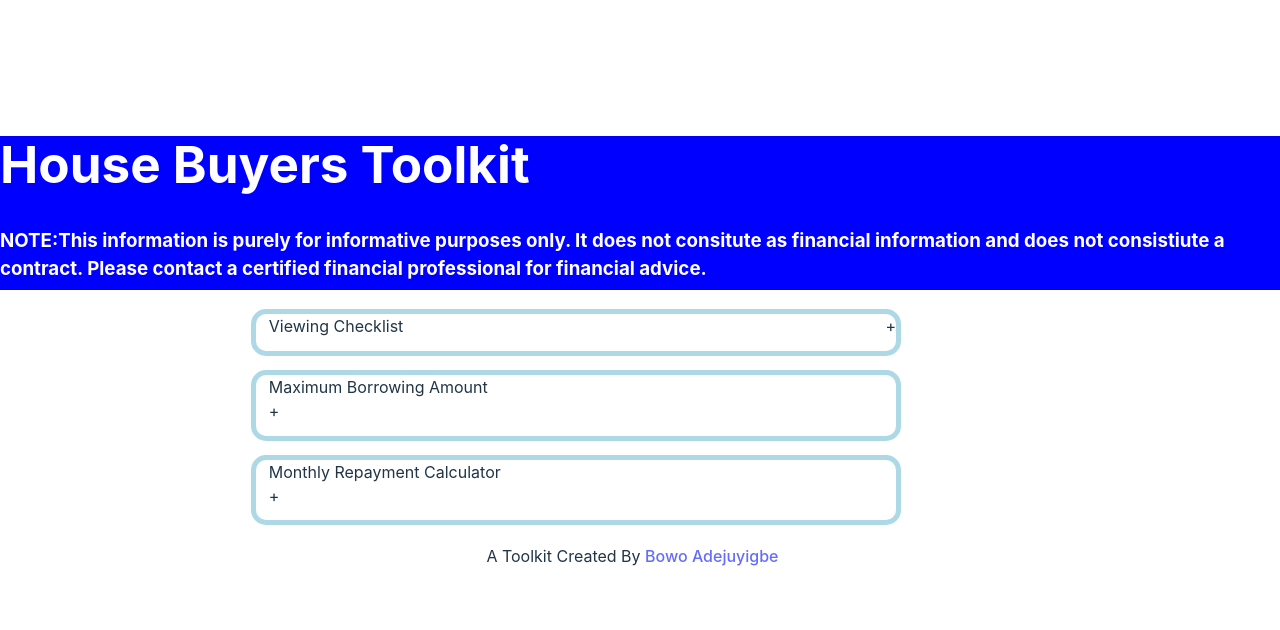
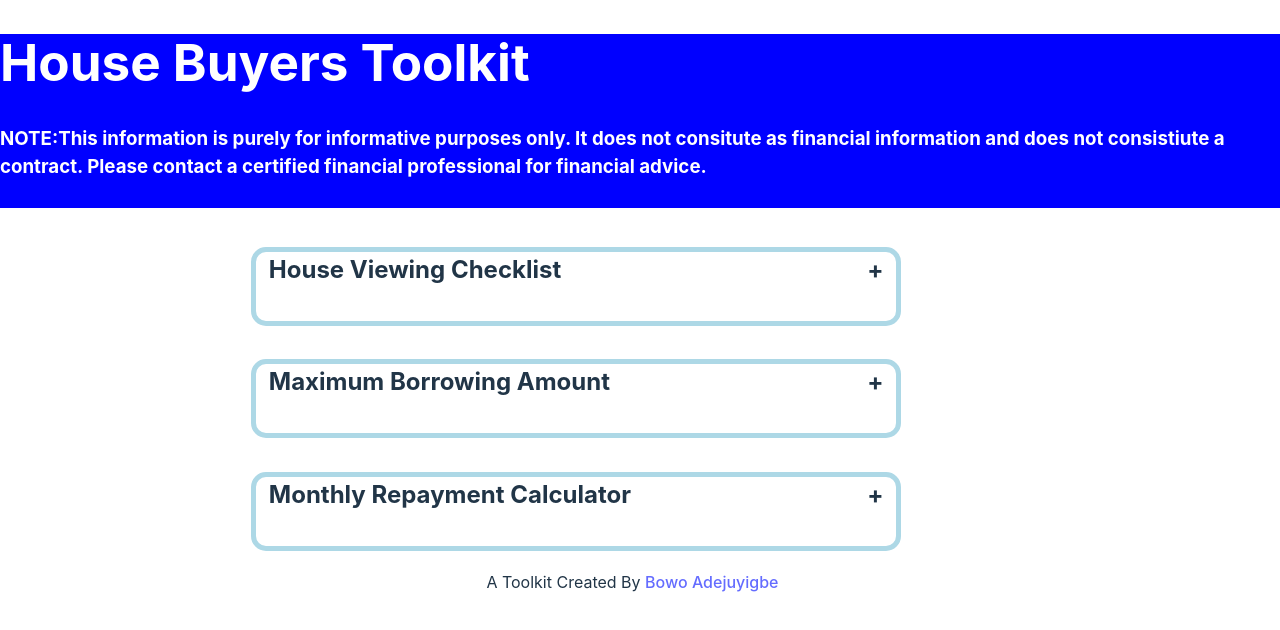
Before and after one commit to bowoadej/house-buyers-toolkit, a React (Vite) app in the folder house-buyers-toolkit/: page / in a window 1280 px wide. Shown: the top 630 px of the page. Built offline with nearby package versions, Linux system fonts and the light colour scheme.

Commit message:
accordion updates

```diff
--- a/house-buyers-toolkit/src/App.css
+++ b/house-buyers-toolkit/src/App.css
@@ -1,8 +1,3 @@
-#root {
-  max-width: 100%;
-  margin: 0 auto;
-}
-
 body {
   position: relative;
   max-width: 100%;
@@ -10,10 +5,10 @@ body {
 
 .header {
   background-color: blue;
-  position: top;
   color: white;
   width: 100vw;
   height: 12vw;
+  padding-bottom: 20px;
 }
 
 
@@ -23,13 +18,6 @@ body {
   margin-left: 20%;
 }
 
-.viewing-checklist {
-  display: grid;
-}
-
-.viewingChecklist {
-  position: sticky;
-}
 
 .navigation-bar {
   background-color: gray;
@@ -85,4 +73,5 @@ li {
 
 .accordion-icon {
   float: right;
+  padding-right: 2%;
 }
--- a/house-buyers-toolkit/src/components/MaximumBorrowingAmount.tsx
+++ b/house-buyers-toolkit/src/components/MaximumBorrowingAmount.tsx
@@ -59,10 +59,9 @@ export default function MaximumBorrowingAmount() {
 
     return (
         <div className="accordion-maximum-borrowing-amount" onClick={() => toggleActive()}>
-            <div className="accordion-item-maximum-borrowing-amount" >Maximum Borrowing Amount <div>{isActive ? '-' : '+'}</div>
+            <div className="accordion-item-maximum-borrowing-amount" ><h2>Maximum Borrowing Amount <div className='accordion-icon'>{isActive ? '-' : '+'}</div></h2>
                 {isActive &&
                     <div className='maximum-borrowing-amount-calculator'>
-                        <h2>Maximum Borrowing Calculator</h2>
                         <div className='maximum-borrowing-amount'>
                             <div id='no-of-buyers'>
                                 <h3>How Many Buyers Are Involved?</h3>
--- a/house-buyers-toolkit/src/components/MonthlyRepaymentCalculator.tsx
+++ b/house-buyers-toolkit/src/components/MonthlyRepaymentCalculator.tsx
@@ -35,10 +35,9 @@ export default function MonthlyRepaymentCalculator() {
 
     return (
         <div className="accordion-monthly-repayment-calculator" onClick={() => toggleActive()}>
-            <div className="monthly-repayment-accordion-title">Monthly Repayment Calculator<div>{isActive ? '-' : '+'}</div></div>
+            <div className="monthly-repayment-accordion-title"><h2>Monthly Repayment Calculator<div className='accordion-icon'>{isActive ? '-' : '+'}</div></h2></div>
             {isActive &&
                 <div className="monthly-repayment-calculator" id="monthly-repayment-calculator">
-                    <h2>Monthly Repayment Calculator</h2>
                     <div id="calculator">
                         <div id="mortgage-amount-calculator">
                             <label>Full Mortgage Amount</label>
--- a/house-buyers-toolkit/src/components/ViewingChecklist.tsx
+++ b/house-buyers-toolkit/src/components/ViewingChecklist.tsx
@@ -14,10 +14,9 @@ export default function ViewingChecklist() {
 
     return (
         <div className="accordion-viewing-checklist" onClick={() => toggleActive()}>
-            <div className="accordion-item-viewing-checklist">Viewing Checklist<div className="accordion-icon">{isActive ? '-' : '+'}</div>
+            <div className="accordion-item-viewing-checklist"><h2>House Viewing Checklist<div className="accordion-icon">{isActive ? '-' : '+'}</div></h2>
                 {isActive &&
                     <div className="viewing-checklist" id="viewing-checklist">
-                        <h2>Viewing Checklist</h2>
                         <div className="checklist" id="ViewingChecklist">
                             <div id="section-1">
                                 <h3>Section 1: Exterior</h3>
--- a/house-buyers-toolkit/src/index.css
+++ b/house-buyers-toolkit/src/index.css
@@ -26,7 +26,6 @@ a:hover {
 body {
   margin: 0;
   display: flex;
-  place-items: center;
   min-width: 320px;
   min-height: 100vh;
 }
```
